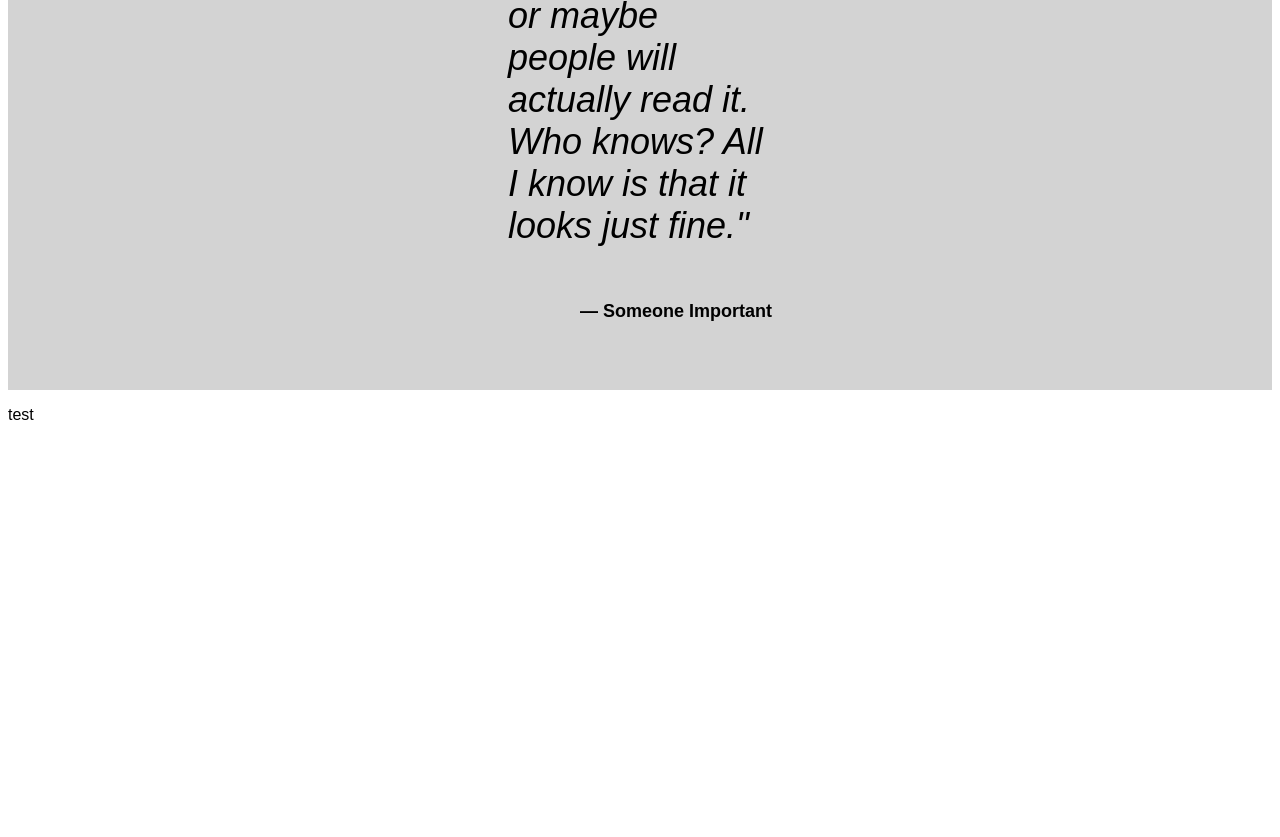
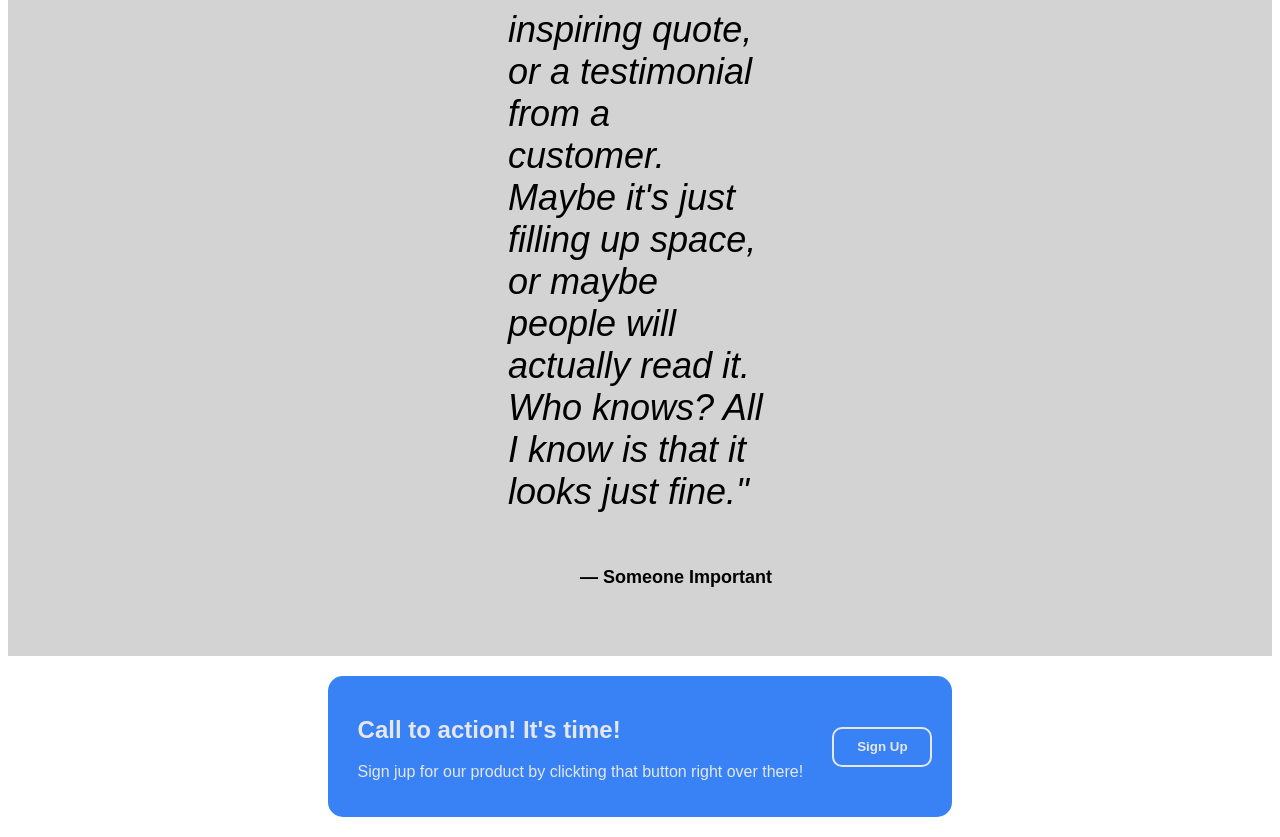
Before and after one commit to Jpopken/odin-landingpage, a plain HTML site: page index.html in a window 1280 px wide. Shown: the part 1335-2172 px from the top of the page. Before the commit the page ends 1775 px from the top, so only its background shows below. Drawn offline with Linux system fonts and the light colour scheme.

Commit message:
added CTA & styling

```diff
--- a/index.html
+++ b/index.html
@@ -69,9 +69,18 @@
 
 
     </div>
+    <div class="calltoaction">
+        <div class="ctacontainer">
+            <div class="ctatext">
+            <h2>Call to action! It's time!</h2>
+            <p>Sign jup for our product by clickting that button right over there!</p>
+            </div>
+            <button>Sign Up</button>
+        </div>
+    </div>
 
 
-    <p>test</p>
+
 
 </body>
 </html>
--- a/style.css
+++ b/style.css
@@ -61,7 +61,7 @@ ul {
     flex-basis: 400px;
 
 }
-button{
+.info button{
     background-color: #3882F6;
     color: white;
     cursor: pointer;
@@ -157,3 +157,37 @@ h1{
     text-align: end;
 
 }
+
+.calltoaction{
+    padding-left: 300px;
+    padding-right: 300px;
+    margin: 20px;
+}
+
+.ctacontainer{
+    background-color: #3882F6;
+    border-radius: 15px;
+    padding: 10px;
+    display: flex;
+    align-items: center;
+    justify-content: space-around;
+
+}
+
+.ctatext{
+    color: #E5E7EB;
+    padding: 10px;
+}
+
+.ctacontainer button{
+    border: 2px solid #E5E7EB;
+    color: #E5E7EB;
+    background-color: #3882F6;
+    height: 40px;
+    width: 100px;
+    border-radius: 10px;
+    font-weight: bold;
+
+
+
+}
```
Also changed, not shown: images/darksquare.jpeg (added), 1 other file.
